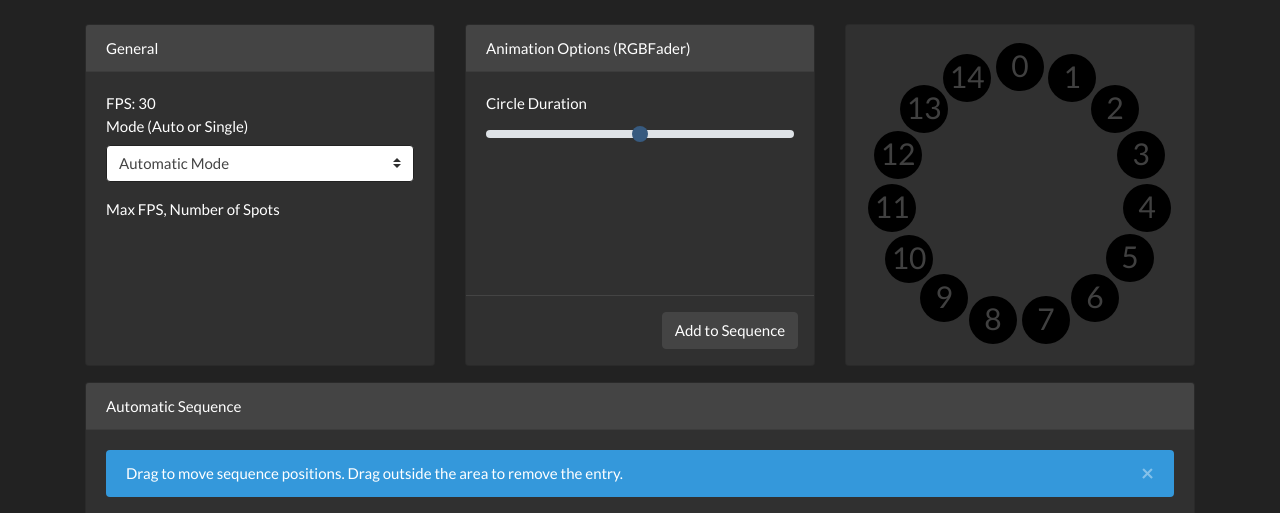
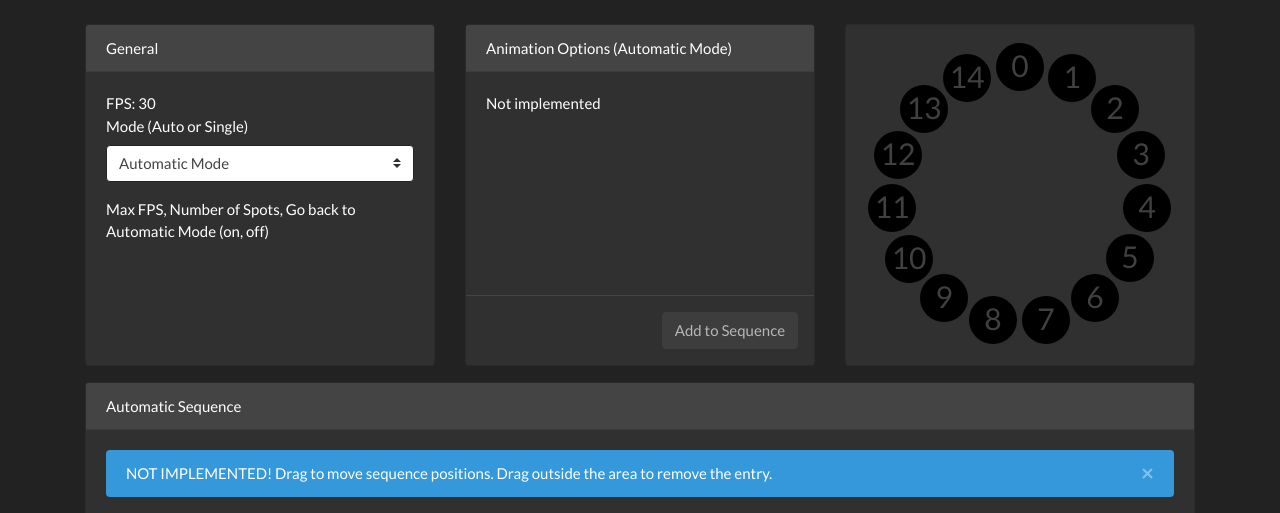
Before and after one commit to Endres/meshlight, a Flask app: page / in a window 1280 px wide. Shown: the part 71-584 px from the top of the page. Run offline with Flask 2, Linux system fonts and the light colour scheme; data that the repository does not hold is empty; some libraries are stand-ins or nearby versions.

Commit message:
web frontend adapts to received option data completely

```diff
--- a/server/animations.py
+++ b/server/animations.py
@@ -136,7 +136,7 @@ class Treppenblink(object):
         return data
 
 def get_animation_classes():
-    exclude_list = [AnimationCollection, RGBColor]
+    exclude_list = [AnimationCollection, AnimationSequence, RGBColor]
     return [x[1] for x in inspect.getmembers(sys.modules[__name__], inspect.isclass) if not x[1] in exclude_list]
 
 def get_class_from_animation_name(name):
--- a/server/templates/index.html
+++ b/server/templates/index.html
@@ -23,6 +23,21 @@
         width: 48px;
         text-align: center;
         font-size: 2em;
+      }
+
+      .range-container {
+        display: block;
+      }
+
+      .range-container .custom-range {
+        width: 85%;
+      }
+
+      .range-container output {
+        width: 15%;
+        text-align: right;
+        display: block;
+        float: right;
       }
     </style>
 {%- endblock styles %}
@@ -64,10 +79,6 @@
     }
   }
 
-/*  $("input#button1").click(function() {
-    alert("bup");
-  });*/
-
   function updateFrame() {
     $.get("/api/get_frame").done(function(response) {
       $("#fps").text(response["fps"]);
@@ -88,11 +99,8 @@
     });
   }
 
-  var option_lang={
-    "duration": "Duration"
-  };
-
   var sequence_data = null;
+  var animations = [];
 
   function isEqual(obj1, obj2) {
     return JSON.stringify(obj1) === JSON.stringify(obj2);
@@ -145,13 +153,20 @@
   function updateData() {
     $.get("/api/get_data").done(function(response) {
       $("#fps").text(response["fps"]);
+      if (!isEqual(response["animations"], animations)) {
+        animations = response["animations"];
+        // TODO selected item
+        var options = $.map(animations, function(o, name) {
+          return $("<option />").text(name);
+        });
+        $("#mode").empty().append($("<option />").text("Automatic Mode")).append(options).change();
+      }
       if (!isEqual(response["sequence"], sequence_data)) {
         sequence_data = response["sequence"];
-        //console.log(sequence_data);
         var rows = $.map(sequence_data, function(row) {
           var active = ("is_active" in row && row["is_active"]);
-          if (active)
-            $("#animation-options").html(row["animation"]);
+          //if (active)
+          //  $("#options").html(row["animation"]); // TODO params
           return "<tr><td>" +
             (active ? "<i class='fa fa-arrow-right'></i>" : "") +
             "</td><td>" + row["animation"] + "</td><td>" +
@@ -163,18 +178,90 @@
       setTimeout("updateData();", 1000);
     }).fail(function() {
       // TODO: what to do on fail?
+      setTimeout("updateData();", 1000);
     });
   }
+
+  var option_animation = null;
+
+  function changeOption() {
+    if (!option_animation)
+      return;
+    console.log($(this).attr("data-option"), $(this).val());
+    // TODO send back to server
+  }
+
+  function updateOptions(animation) {
+    $("#options-title").text(animation);
+    option_animation = animation;
+    var option_id = 0;
+    var options = $.map(animations[animation], function(params, option) {
+      var min_value = params[0];
+      var max_value = params[1];
+      var default_value = params[2];
+      var type = params[3];
+
+      var ret = [$("<label />").attr("for", "opt-" + option_id).text(option)];
+
+      switch (type) {
+        case "slider-int":
+        case "slider-duration":
+        case "slider-float":
+        // TODO maybe handle different sliders differently
+        var input = $("<input />").attr("type", "range").
+          addClass("custom-range").attr("id", "opt-" + option_id).
+          attr("min", min_value).attr("max", max_value).val(default_value).
+          attr("data-option", option).change(changeOption).
+          on("input", function() {
+            $("#" + this.id + "-val").val($(this).val());
+          });
+        if (type == "slider-float") {
+          input.attr("step", "0.01");
+        }
+        ret.push($("<div />").addClass("range-container").append(input).
+          append($("<output />").attr("id", "opt-" + option_id + "-val").
+          val(default_value)));
+        break;
+
+        default:
+        ret.push($("<input />").attr("type", "text").addClass("form-control").
+          attr("id", "opt-" + option_id).val(default_value).
+          attr("data-option", option).change(changeOption));
+      }
+
+      option_id ++;
+
+      return ret;
+    });
+    $("#options").empty().append(options);
+  }
+
+  $("#add_sequence").click(function() {
+    if (!option_animation)
+      return;
+    alert("not implemented");
+  });
+
+  $("#mode").change(function() {
+    var new_animation = $(this).val();
+    if (new_animation in animations) {
+      // TODO load config options for single animation, send single animation change
+      updateOptions(new_animation);
+      $("#add_sequence").removeClass("disabled");
+    } else {
+      // Automatic Mode
+      // TODO load config options for current auto animation, send auto animation change
+      option_animation = null;
+      $("#options-title").text("Automatic Mode");
+      $("#options").text("Not implemented");
+      $("#add_sequence").addClass("disabled");
+    }
+  });
 
   $(document).ready(function() {
     drawCircle("ul.circle li");
     updateData();
     updateFrame();
-    $('input[type="range"]').tooltip().change(function() {
-      $(this).prop('data-original-title', $(this).val());
-      $(this).prop('title', $(this).val());
-      $(this).tooltip('show');
-    });
     $('tbody').sortable({
       removeOnSpill: true
     });
@@ -204,22 +291,18 @@
             <div class="form-group">
               <label for="mode">Mode (Auto or Single)</label>
               <select class="custom-select" deluminate_imagetype="unknown" id="mode">
-                <option selected="" value="auto">Automatic Mode</option>
-                <option value="rgbfader">RGBFader</option>
-                <option value="brightnessfader">BrightnessFader</option>
+                <option selected="">Automatic Mode</option>
               </select>
             </div>
-            Max FPS, Number of Spots
+            Max FPS, Number of Spots, Go back to Automatic Mode (on, off)
           </div>
         </div>
         <div class="card mb-3">
-          <div class="card-header">Animation Options (RGBFader)</div>
-          <div class="card-body" id="animation-options">
-            <label for="rgbfader-duration">Circle Duration</label>
-            <input type="range" class="custom-range" id="rgbfader-duration" min="1" max="600" data-toggle="tooltip" title="foo">
+          <div class="card-header">Animation Options (<span id="options-title"></span>)</div>
+          <div class="card-body" id="options">
           </div>
           <div class="modal-footer">
-            <button type="button" class="btn btn-secondary">Add to Sequence</button>
+            <button type="button" class="btn btn-secondary" id="add_sequence">Add to Sequence</button>
           </div>
         </div>
         <div class="w-100 d-none d-sm-block d-md-none"><!-- wrap on sm --></div>
@@ -233,7 +316,7 @@
         <div class="card-header">Automatic Sequence</div>
         <div class="card-body">
           <div class="alert alert-info alert-dismissible fade show" role="alert">
-            Drag to move sequence positions. Drag outside the area to remove the entry.
+            NOT IMPLEMENTED! Drag to move sequence positions. Drag outside the area to remove the entry.
             <button type="button" class="close" data-dismiss="alert" aria-label="Close">
               <span aria-hidden="true">&times;</span>
             </button>
```
